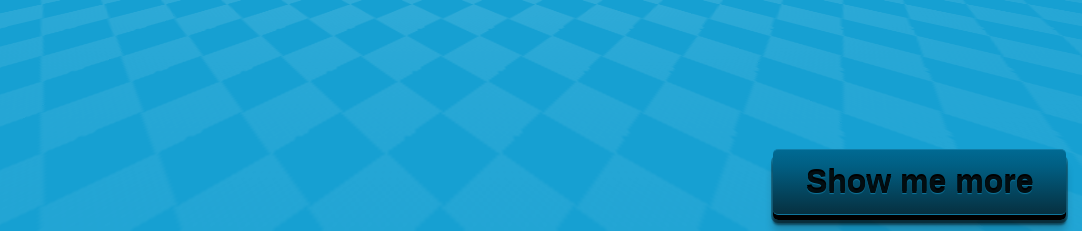
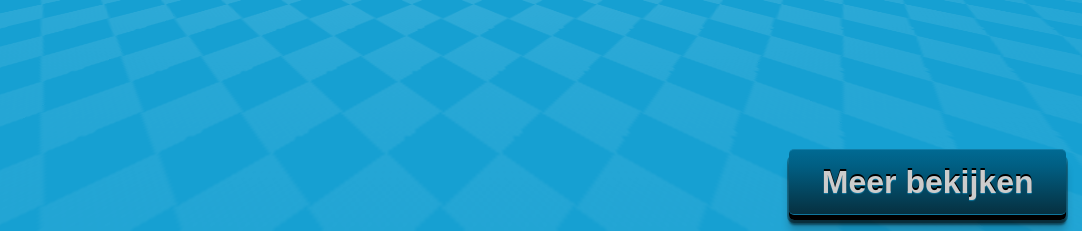
Before and after one commit to HenkLangeveld/NR-portfolio, a website: page index.html in a window 1280 px wide. Shown: the part 569-800 px from the top of the page, without its empty margins (198-1280 px from the left). Drawn offline with Linux system fonts and the light colour scheme.

Commit message:
makes button text in frontpage white

```diff
--- a/index.html
+++ b/index.html
@@ -141,7 +141,7 @@
         </div>
         <div class="hero__button">
           <button class="button__hero">
-            <a href="portfolio.html">Show me more</a>
+            <a href="portfolio.html">Meer bekijken</a>
           </button>
         </div>
         <!-- <div class="hero-icon">
--- a/scss/components/button.scss
+++ b/scss/components/button.scss
@@ -17,7 +17,8 @@ $height: 65;
 $depth: 6;
 $color: #063040;
 $lighten-on-hover: 7%;
-$text-color: darken($color, 10%);
+// $text-color: darken($color, 10%);
+$text-color: #ccc;
 $button-speed: 0.06;
 $timing-function: ease-out;
 
```
Also changed, not shown: public/css/main.css.
